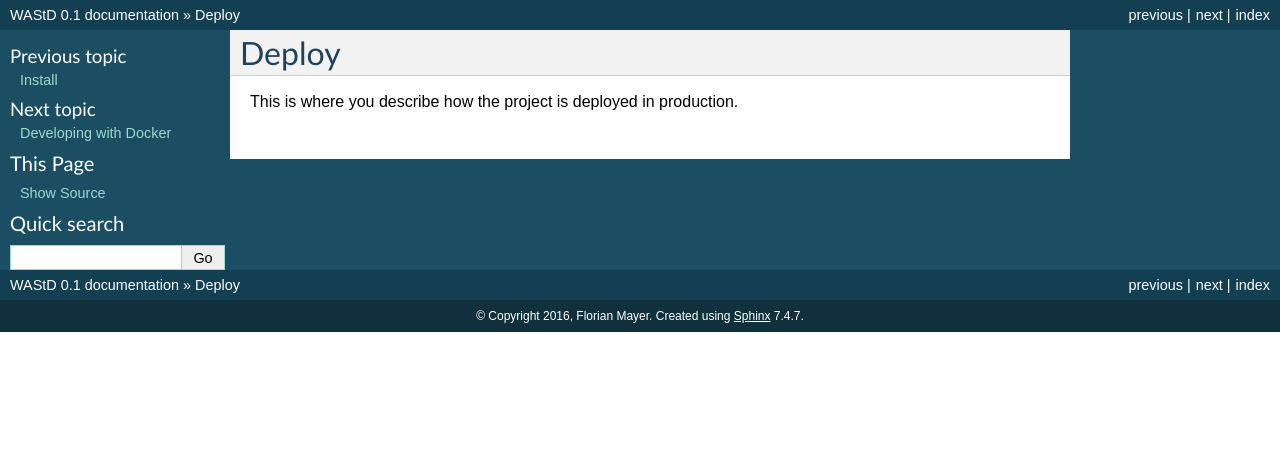
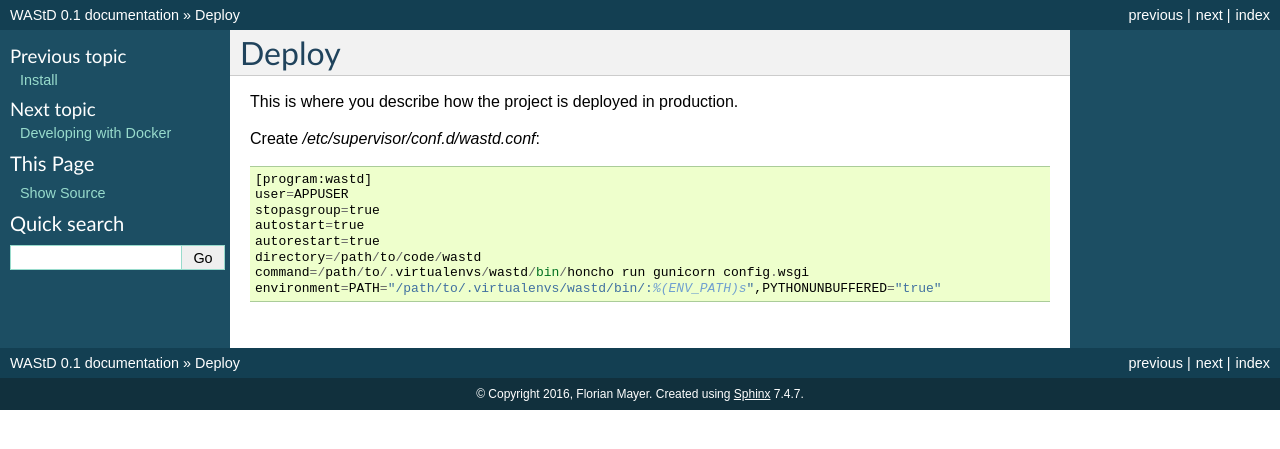
Before and after one commit to dbca-wa/wastd, a Sphinx documentation site: the page built from docs/deploy.rst, in a window 1280 px wide. Shown: the top 449 px of the page. Built offline with Sphinx 7.4.7, drawn with Linux system fonts in a browser that asks for light colours; pages that are not in the unit, such as notebooks, are missing from menus.

Commit message:
prod settings

```diff
--- a/docs/deploy.rst
+++ b/docs/deploy.rst
@@ -2,3 +2,14 @@ Deploy
 ========
 
 This is where you describe how the project is deployed in production.
+
+Create `/etc/supervisor/conf.d/wastd.conf`::
+
+    [program:wastd]
+    user=APPUSER
+    stopasgroup=true
+    autostart=true
+    autorestart=true
+    directory=/path/to/code/wastd
+    command=/path/to/.virtualenvs/wastd/bin/honcho run gunicorn config.wsgi
+    environment=PATH="/path/to/.virtualenvs/wastd/bin/:%(ENV_PATH)s",PYTHONUNBUFFERED="true"
```
Also changed, not shown: 4 other files.
